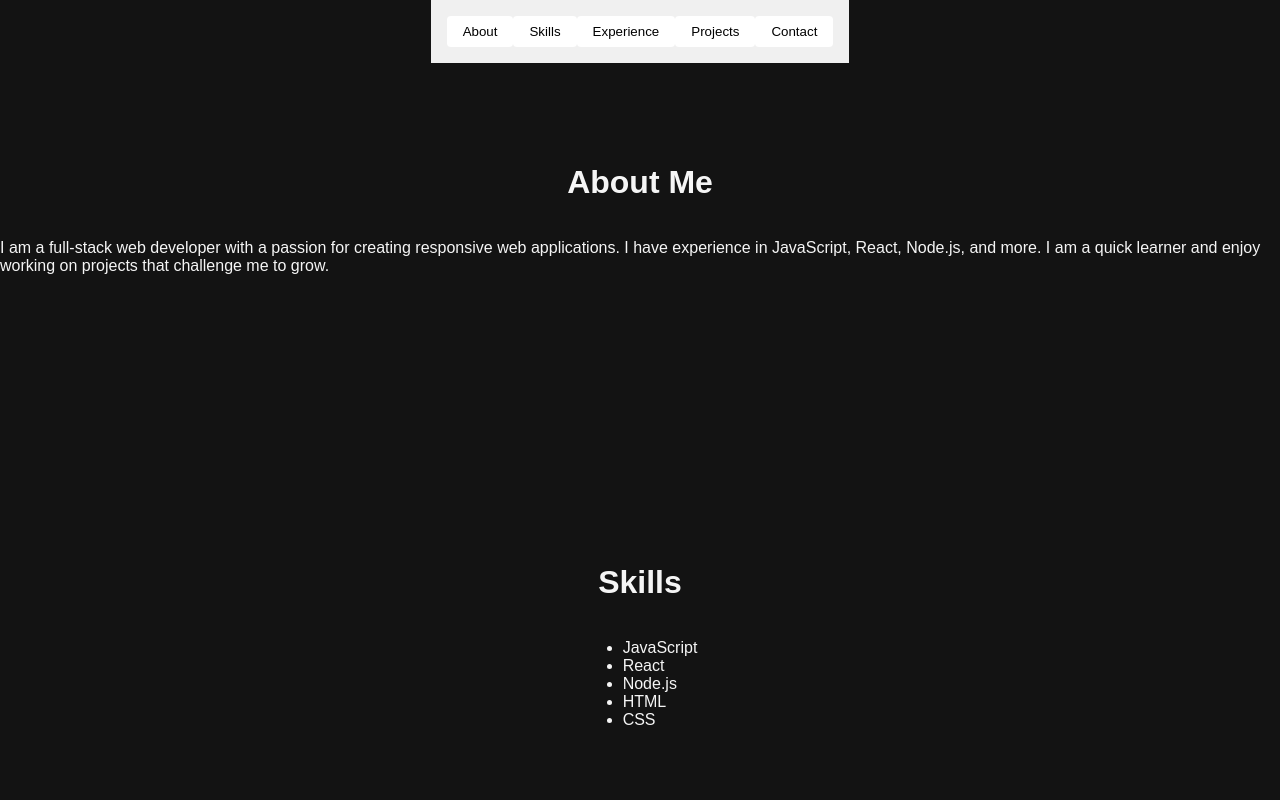
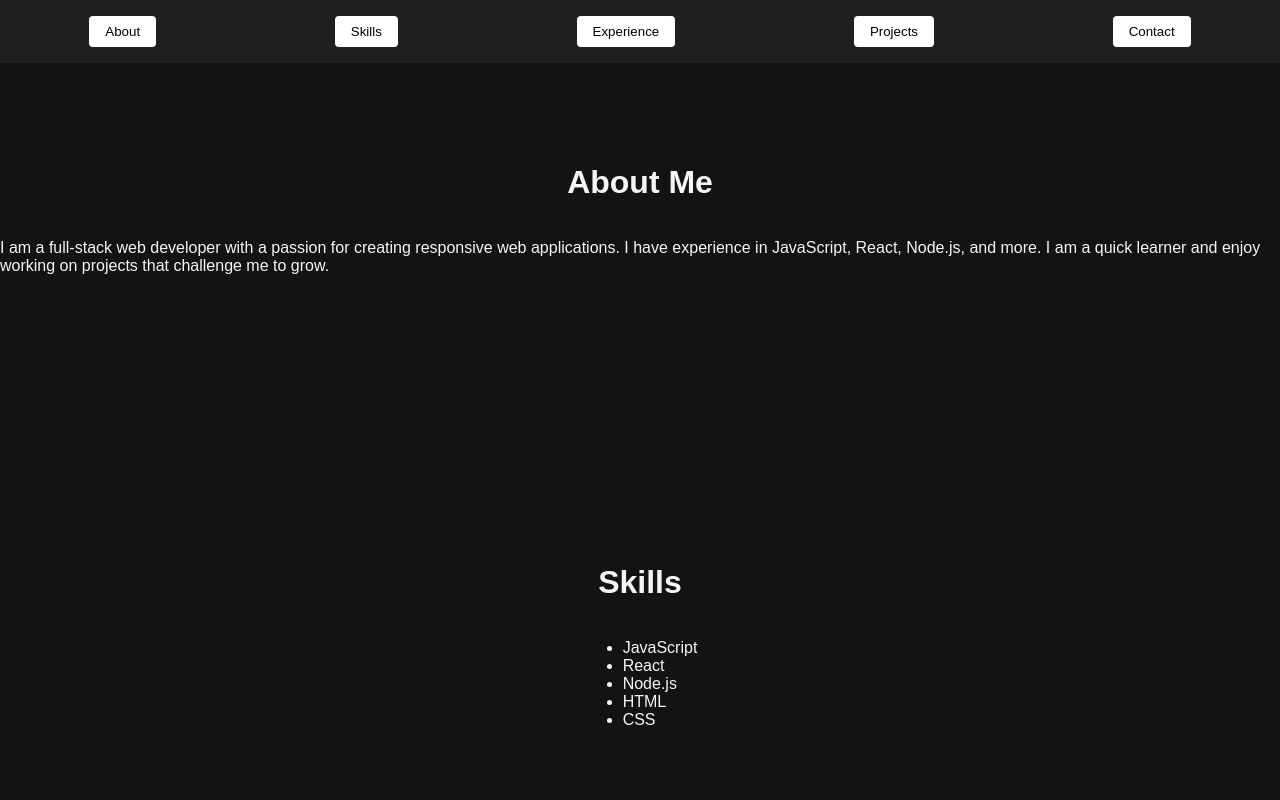
Before and after one commit to premkpavuluri/portfolio_v1, a React (Create React App) app: page / in a window 1280 px wide. Shown: the top 800 px of the page. Built offline with nearby package versions, Linux system fonts and the light colour scheme.

Commit message:
Prem | Add: NavBarContainer styled component

```diff
--- a/src/App.css
+++ b/src/App.css
@@ -5,23 +5,6 @@
     --primary-color: #1973c8;
     --secondary-color: #6c757d;
     --text-color: whitesmoke;
-}
-
-.App {
-    display: flex;
-    flex-direction: column;
-    min-height: 100vh;
-}
-
-.nav-bar {
-    display: flex;
-    justify-content: space-around;
-    align-items: center;
-    padding: 1rem;
-    background-color: #f0f0f0;
-    position: sticky;
-    top: 0;
-    z-index: 100;
 }
 
 .nav-button {
--- a/src/components/NavBar.jsx
+++ b/src/components/NavBar.jsx
@@ -1,5 +1,6 @@
 import React from "react";
 import {sections} from "../constants/sections";
+import {NavBarContainer} from "../styles/PortfolioComponents";
 
 const NavBar = ({onClick, activeSection}) => {
   const buttons = sections.map((section) => (
@@ -12,7 +13,7 @@ const NavBar = ({onClick, activeSection}) => {
     </button>
   ));
 
-  return (<div className={"nav-bar"}>{buttons}</div>);
+  return (<NavBarContainer>{buttons}</NavBarContainer>);
 }
 
 export default NavBar;
--- a/src/components/Portfolio.jsx
+++ b/src/components/Portfolio.jsx
@@ -1,5 +1,5 @@
 import React, {useState} from "react";
-import PortfolioContainer from "../styles/PortfolioContainer";
+import {PortfolioContainer} from "../styles/PortfolioComponents";
 import NavBar from "./NavBar";
 import About from "./About";
 import Skills from "./Skills";
--- /dev/null
+++ b/src/styles/PortfolioComponents.jsx
@@ -0,0 +1,28 @@
+import styled from "styled-components";
+
+const PortfolioContainer = styled.div`
+    background-color: var(--background-color);
+    color: var(--text-color);
+    display: flex;
+    flex-direction: column;
+    align-items: center;
+    justify-content: center;
+    padding: 0;
+    margin: 0;
+    font-family: sans-serif;
+`
+
+const NavBarContainer = styled.div`
+    width: 100%;
+    position: sticky;
+    display: flex;
+    flex-direction: row;
+    justify-content: space-around;
+    align-items: center;
+    padding: 1rem;
+    background-color: var(--secondary-background-color);
+    top: 0;
+    z-index: 100;
+`
+
+export {PortfolioContainer, NavBarContainer};
--- a/src/styles/PortfolioContainer.jsx
+++ /dev/null
@@ -1,15 +0,0 @@
-import styled from "styled-components";
-
-const PortfolioContainer = styled.div`
-    background-color: var(--background-color);
-    color: var(--text-color);
-    display: flex;
-    flex-direction: column;
-    align-items: center;
-    justify-content: center;
-    padding: 0;
-    margin: 0;
-    font-family: sans-serif;
-`
-
-export default PortfolioContainer;
```
